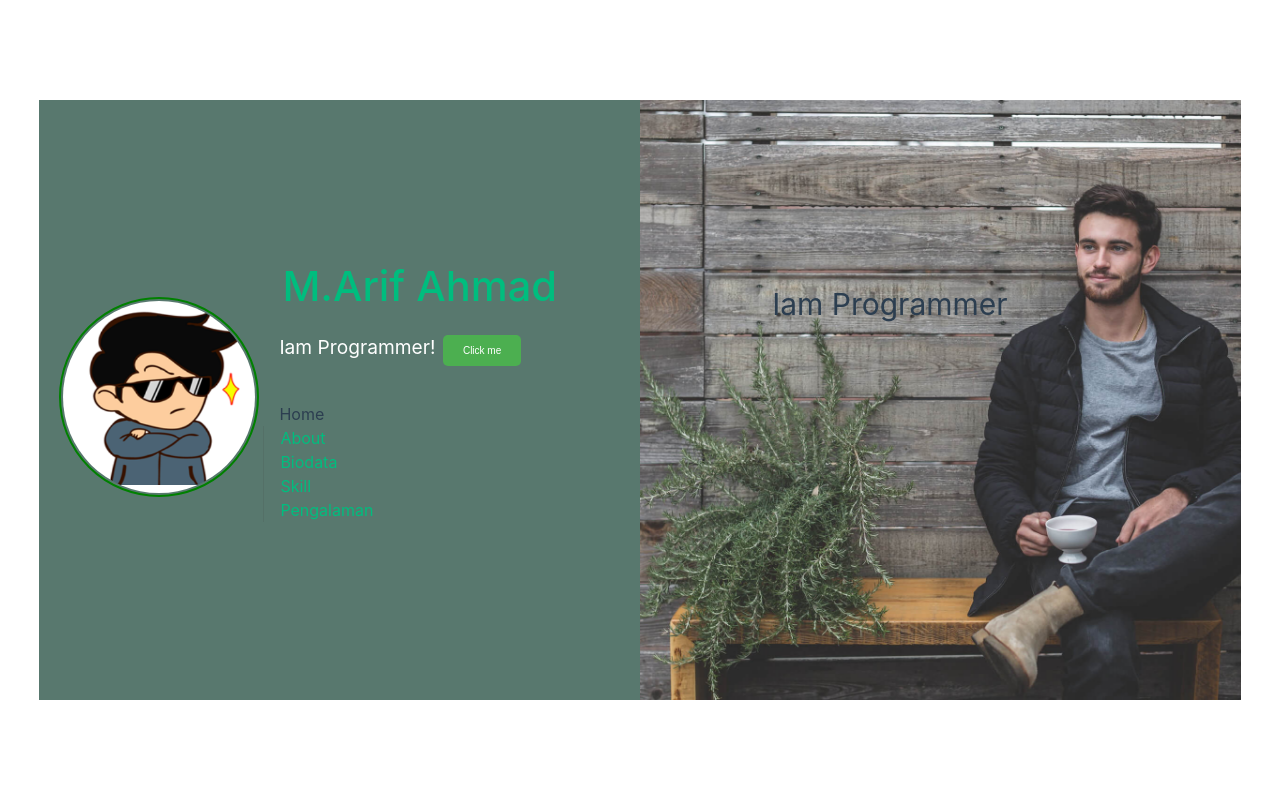
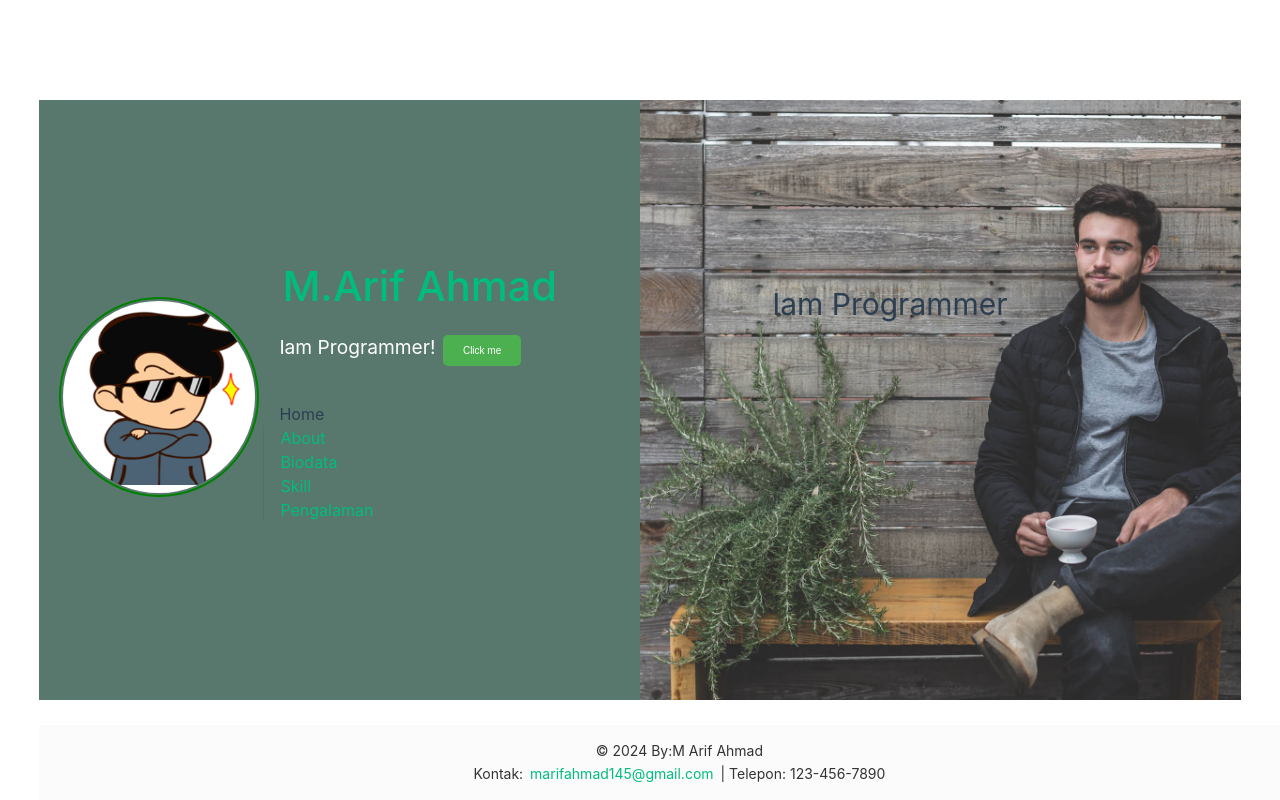
Before and after one commit to marifahmad/web, a Vue app: page / in a window 1280 px wide. Built offline with nearby package versions, Linux system fonts and the light colour scheme.

Commit message:
buat footer

```diff
--- a/src/App.vue
+++ b/src/App.vue
@@ -1,7 +1,9 @@
 <script setup>
 import { RouterLink, RouterView } from 'vue-router'
 import HelloWorld from './components/HelloWorld.vue'
+import Footer from './components/footer.vue'
 import Buttonc from './components/Buttonc.vue'
+
 </script>
 
 <template>
@@ -27,6 +29,8 @@ import Buttonc from './components/Buttonc.vue'
   </div> -->
 
   <RouterView />
+
+  <Footer/>
 </template>
 
 <style scoped>
--- /dev/null
+++ b/src/components/footer.vue
@@ -0,0 +1,27 @@
+<template>
+    <footer class="footer">
+      <div class="container">
+        <p>&copy; 2024 By:M Arif Ahmad</p>
+        <p>Kontak: <a href="mailto:marifahmad145@gmail.com" target="_blank">marifahmad145@gmail.com</a> | Telepon: 123-456-7890</p>
+      </div>
+    </footer>
+  </template>
+
+  <script>
+  export default {
+    name: 'Footer'
+  }
+  </script>
+
+  <style scoped>
+  .footer {
+    position: fixed;
+    bottom: 0;
+    width: 100%;
+    background-color: #f8f9fa96;
+    padding: 15px 0;
+    text-align: center;
+    font-size: 14px;
+    color: #333333;
+  }
+  </style>
```
